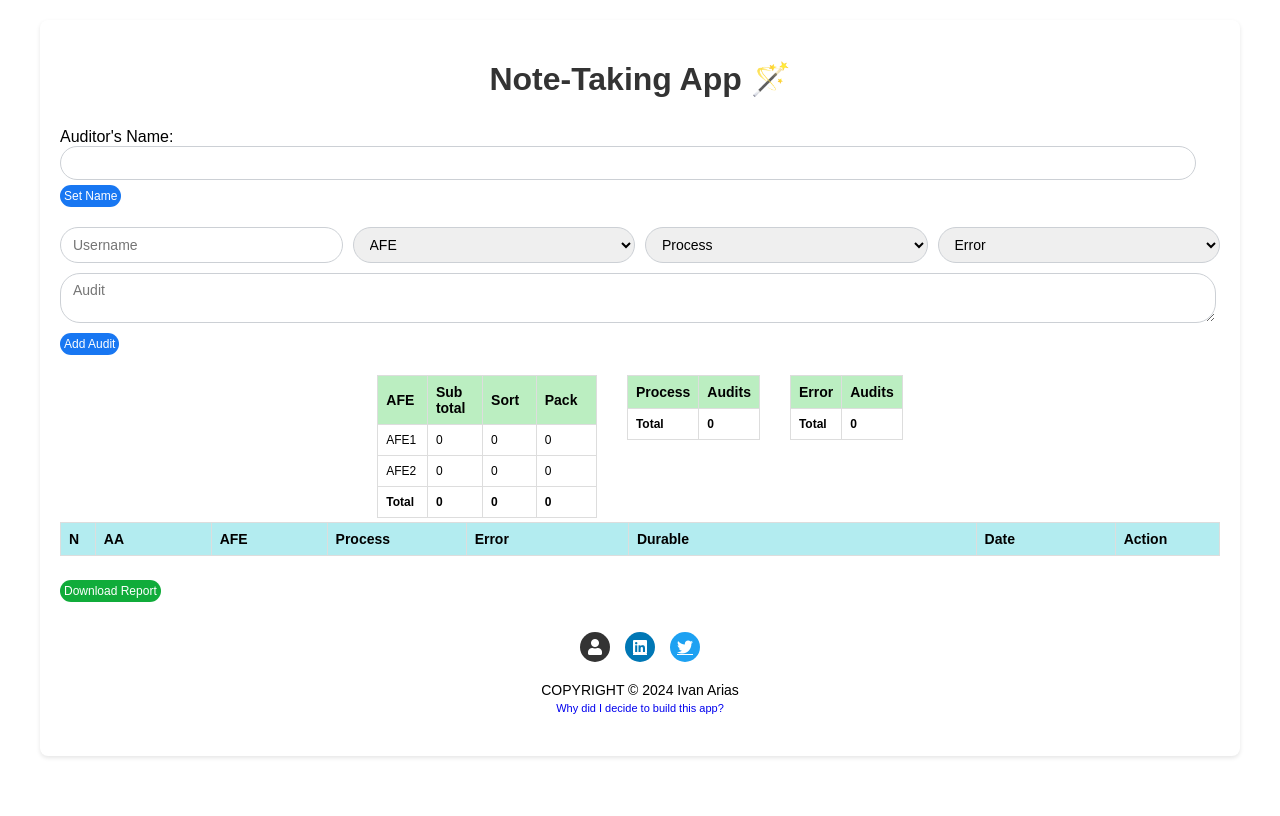
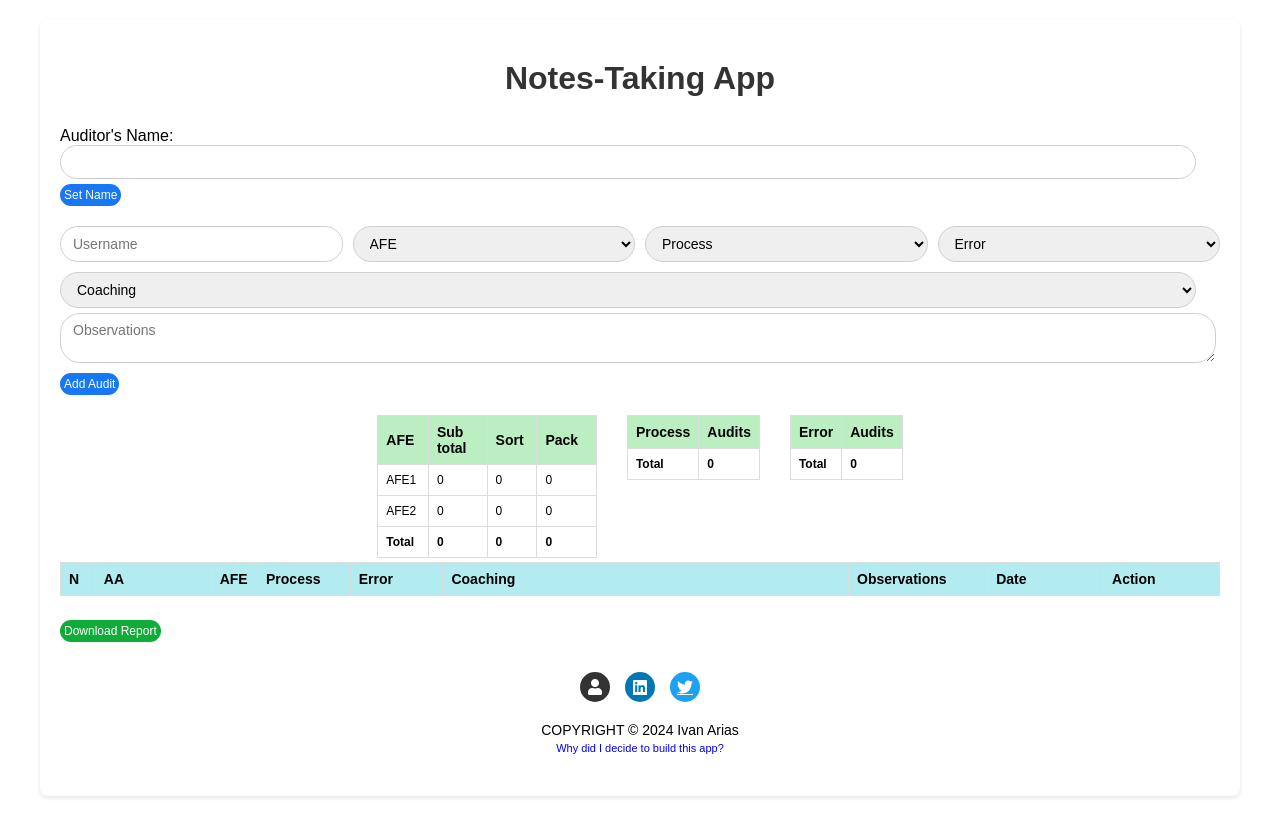
Before and after one commit to hcoco1/todo-list-local-storage, a React (Create React App) app: page / in a window 1280 px wide. Built offline with nearby package versions, Linux system fonts and the light colour scheme.

Commit message:
pre build audits added

```diff
--- a/src/App.css
+++ b/src/App.css
@@ -81,22 +81,22 @@ select {
 
 .App th:nth-child(3),
 .App td:nth-child(3) {
-  width: 10%;
+  width: 04%;
 }
 
 .App th:nth-child(4),
 .App td:nth-child(4) {
-  width: 12%;
+  width: 08%;
 }
 
 .App th:nth-child(5),
 .App td:nth-child(5) {
-  width: 14%;
+  width: 08%;
 }
 
 .App th:nth-child(6),
 .App td:nth-child(6) {
-  width: 30%;
+  width: 35%;
 }
 
 .App th:nth-child(7),
@@ -106,7 +106,12 @@ select {
 
 .App th:nth-child(8),
 .App td:nth-child(8) {
-  width: 12%;
+  width: 10%;
+}
+
+.App th:nth-child(),
+.App td:nth-child(9) {
+  width: 10%;
 }
 
 /* Buttons */
--- a/src/App.js
+++ b/src/App.js
@@ -99,7 +99,7 @@ function App() {
           For the best experience, please rotate your device to landscape mode.
         </div>
 
-        <h1>Note-Taking App 🪄</h1>
+        <h1>Notes-Taking App</h1>
         {auditorName && !isEditingName ? (
           <div className="auditor-display">
             <h2>Auditor's Name: {auditorName}</h2>
--- a/src/components/ReportGenerator.js
+++ b/src/components/ReportGenerator.js
@@ -5,7 +5,7 @@ const ReportGenerator = ({ todos }) => {
   const generateReport = () => {
     // Generating report content with all specified fields
     const reportContent = todos.map((todo, index) =>
-      `${index + 1}. Username: ${todo.username}, AFE: ${todo.afe}, Process Path: ${todo.processPath}, Error: ${todo.error}, Durable: ${todo.durable}, Date: ${todo.date}`
+      `${index + 1}. Username: ${todo.username}, AFE: ${todo.afe}, Process Path: ${todo.processPath}, Error: ${todo.error}, Coaching: ${todo.coaching} Observations: ${todo.durable}, Date: ${todo.date}`
     ).join('\n');
 
     const blob = new Blob([reportContent], { type: 'text/plain;charset=utf-8' });
--- a/src/components/TodoForm.js
+++ b/src/components/TodoForm.js
@@ -39,7 +39,7 @@ function TodoForm({ addTodo, newTodo, setNewTodo }) {
             { label: 'Pack', value: 'Pack' },
             { label: 'Induct', value: 'Induct' },
             { label: 'Rebin', value: 'Rebin' },
-            { label: 'Pack-other', value: 'Pack-other' },
+            { label: 'Pack Other', value: 'Other' },
             { label: 'Smartpac', value: 'Smartpac' },
           ]}
         />
@@ -59,9 +59,23 @@ function TodoForm({ addTodo, newTodo, setNewTodo }) {
           ]}
         />
       </div>
+
+      <FormSelect
+          name="coaching"
+          value={newTodo.coaching}
+          onChange={handleInputChange}
+          options={[
+            { label: 'Coaching', value: '' },
+            { label: 'Induct', value: "The auditor identified vital areas needing improvement, including item shortages, scanning inaccuracies, placement errors, and the mishandling of damaged goods. The associate acknowledged instances of oversight and received personalized coaching to address each issue. The coaching emphasized enhancing observation and inspection techniques, adhering to the 'one piece flow' principle for scanning accuracy, ensuring precise item placement in trays, and promptly reporting damaged items." },
+            { label: 'Rebin', value: "After identifying items directed to incorrect chutes, the team conducted a focused audit on chute allocation accuracy within the Rebin process. The audit revealed that the root cause was a combination of hurried work pace and misinterpretation of chute IDs. The associate was coached explicitly on the importance of carefully verifying chute IDs against the screen instructions before placement, emphasizing a methodical approach over speed to ensure accuracy." },
+            { label: 'Pack', value: "The team undertook a comprehensive audit of the Pack process to evaluate overall efficiency and accuracy, focusing on critical stages, including box assembly, item scanning, placement, and the final steps of sealing and labeling packages. Specific challenges included incorrect box sizes being chosen, missed or inaccurate item scans, improper item placement leading to potential damage during transit, and inconsistencies in labeling practices." },
+            { label: 'Slam Kickout', value: "The associate faced an audit for repeated kick-outs related to incorrect label placements, including hazmat and spoon labels. The coaching focused on accurately applying labels and adherence to system instructions to decrease kick-outs." },
+            { label: 'None', value: " " },
+          ]}
+        />
       <FormTextarea
         name="durable"
-        placeholder="Audit"
+        placeholder="Observations"
         value={newTodo.durable}
         onChange={handleInputChange}
         rows="2"
--- a/src/components/TodoItem.js
+++ b/src/components/TodoItem.js
@@ -24,8 +24,8 @@ function TodoItem({ todo, index, deleteTodo, toggleEdit, handleEditChange, saveE
             value={todo.afe}
             onChange={(e) => handleEditChange(todo.id, e)}
           >
-            <option value="af1">AFE1</option>
-            <option value="afe2">AFE2</option>
+            <option value="AFE1">AFE1</option>
+            <option value="AFE2">AFE2</option>
 
           </select>
         ) : (
@@ -60,7 +60,7 @@ function TodoItem({ todo, index, deleteTodo, toggleEdit, handleEditChange, saveE
           >
             <option value="errorindicator">Error Indicator</option>
             <option value="shortage">Shortage</option>
-            <option value="wrongbox">Wrong Box</option>
+            <option value="Wrongbox">Wrong Box</option>
             <option value="slamkickout">Slam Kickout</option>
             <option value="missing">Missing Item</option>
             <option value="damaged">Damaged</option>
@@ -68,6 +68,25 @@ function TodoItem({ todo, index, deleteTodo, toggleEdit, handleEditChange, saveE
           </select>
         ) : (
           todo.error
+        )}
+      </td>
+
+      <td>
+        {todo.isEditing ? (
+          <select
+            name="coaching"
+            value={todo.coaching}
+            onChange={(e) => handleEditChange(todo.id, e)}
+          >
+            <option value="The auditor identified vital areas needing improvement, including item shortages, scanning inaccuracies, placement errors, and the mishandling of damaged goods. The associate acknowledged instances of oversight and received personalized coaching to address each issue. The coaching emphasized enhancing observation and inspection techniques, adhering to the 'one piece flow' principle for scanning accuracy, ensuring precise item placement in trays, and promptly reporting damaged items.">Induct</option>
+            <option value="After identifying items directed to incorrect chutes, the team conducted a focused audit on chute allocation accuracy within the Rebin process. The audit revealed that the root cause was a combination of hurried work pace and misinterpretation of chute IDs. The associate was coached explicitly on the importance of carefully verifying chute IDs against the screen instructions before placement, emphasizing a methodical approach over speed to ensure accuracy.">Rebin</option>
+            <option value="The team undertook a comprehensive audit of the Pack process to evaluate overall efficiency and accuracy, focusing on critical stages, including box assembly, item scanning, placement, and the final steps of sealing and labeling packages. Specific challenges included incorrect box sizes being chosen, missed or inaccurate item scans, improper item placement leading to potential damage during transit, and inconsistencies in labeling practices.">Pack</option>
+            <option value="The associate faced an audit for repeated kick-outs related to incorrect label placements, including hazmat and spoon labels. The coaching focused on accurately applying labels and adherence to system instructions to decrease kick-outs.">Slam Kickout</option>
+            <option value=" ">None</option>
+
+          </select>
+        ) : (
+          todo.coaching
         )}
       </td>
 
--- a/src/components/TodoList.js
+++ b/src/components/TodoList.js
@@ -17,7 +17,8 @@ function TodoList({ todos, deleteTodo, toggleEdit, handleEditChange, saveEdit })
           <th>AFE</th>
           <th>Process</th>
           <th>Error</th>
-          <th>Durable</th>
+          <th>Coaching</th>
+          <th>Observations</th>
           <th>Date</th>
           <th>Action</th>
         </tr>
```
Also changed, not shown: public/manifest.json.
